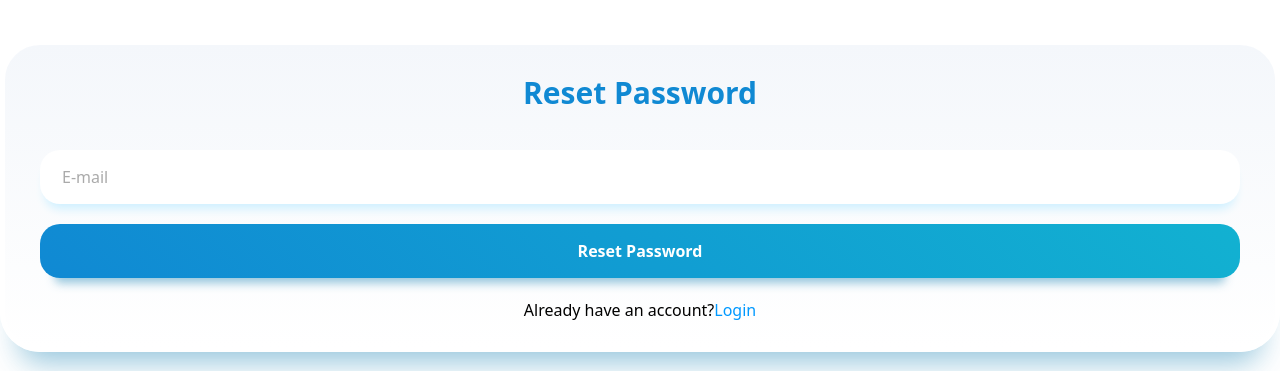
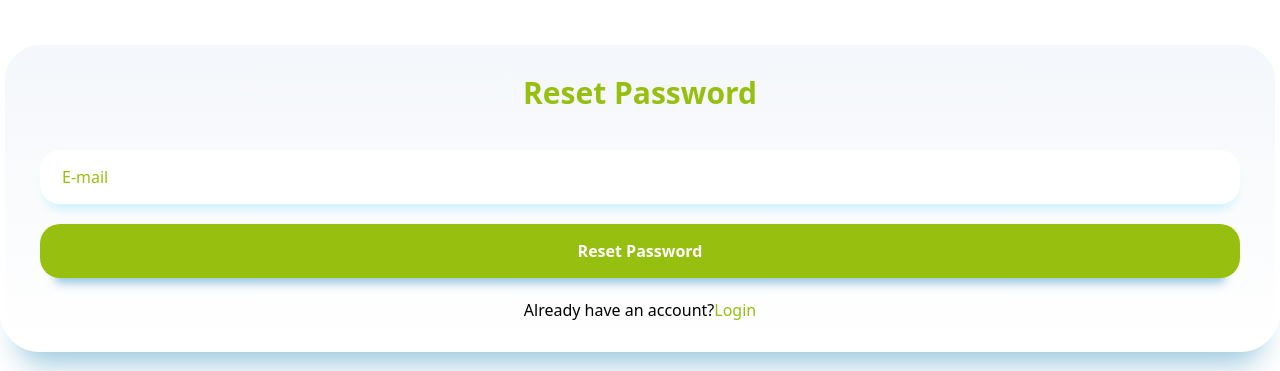
Before and after one commit to RicardoEgas/tutorial-lessons-frontend, a React (Vite) app: page /reset-password in a window 1280 px wide. Shown: the part 1004-1375 px from the top of the page. Built offline with nearby package versions, Linux system fonts and the light colour scheme.

Commit message:
Setting up authentication to the project

```diff
--- a/src/components/Navbar.jsx
+++ b/src/components/Navbar.jsx
@@ -1,5 +1,5 @@
 // Navbar.jsx
-import React, { useState } from 'react';
+import { useState } from 'react';
 import { FaBars, FaArrowLeft } from 'react-icons/fa';
 import { NavLink } from 'react-router-dom';
 
--- a/src/components/auth/Login.css
+++ b/src/components/auth/Login.css
@@ -21,7 +21,7 @@
   text-align: center;
   font-weight: 900;
   font-size: 30px;
-  color: rgb(16, 137, 211);
+  color: #97bf0f;
 }
 
 .form {
@@ -40,16 +40,16 @@
 }
 
 .form .input::-moz-placeholder {
-  color: rgb(170, 170, 170);
+  color: #97bf0f;
 }
 
 .form .input::placeholder {
-  color: rgb(170, 170, 170);
+  color: #97bf0f;
 }
 
 .form .input:focus {
   outline: none;
-  border-inline: 2px solid #12b1d1;
+  border-inline: 2px solid #97bf0f;
 }
 
 .form .forgot-password {
@@ -60,11 +60,11 @@
 
 .agreement a {
   text-decoration: none;
-  color: #09f;
+  color: #97bf0f;
 }
 
 .form .forgot-password a {
-  color: #09f;
+  color: #97bf0f;
   text-decoration: none;
 }
 
@@ -72,7 +72,7 @@
   display: block;
   width: 100%;
   font-weight: bold;
-  background: linear-gradient(45deg, rgb(16, 137, 211) 0%, rgb(18, 177, 209) 100%);
+  background: #97bf0f;
   color: white;
   padding-block: 15px;
   margin: 20px auto;
--- a/src/components/splash-screen/splash.css
+++ b/src/components/splash-screen/splash.css
@@ -1,5 +1,5 @@
 #banner {
-  background: linear-gradient(rgba(0, 0, 0, 0.5), #12b1d1), url('https://images.unsplash.com/photo-1493723843671-1d655e66ac1c?w=500&auto=format&fit=crop&q=60&ixlib=rb-4.0.3&ixid=M3wxMjA3fDB8MHxzZWFyY2h8MzR8fHR1dG9yaW5nfGVufDB8fDB8fHww');
+  background: linear-gradient(rgba(0, 0, 0, 0.5), #97bf0f), url('https://images.unsplash.com/photo-1493723843671-1d655e66ac1c?w=500&auto=format&fit=crop&q=60&ixlib=rb-4.0.3&ixid=M3wxMjA3fDB8MHxzZWFyY2h8MzR8fHR1dG9yaW5nfGVufDB8fDB8fHww');
   background-size: cover;
   background-position: center;
   height: 100vh;
```
